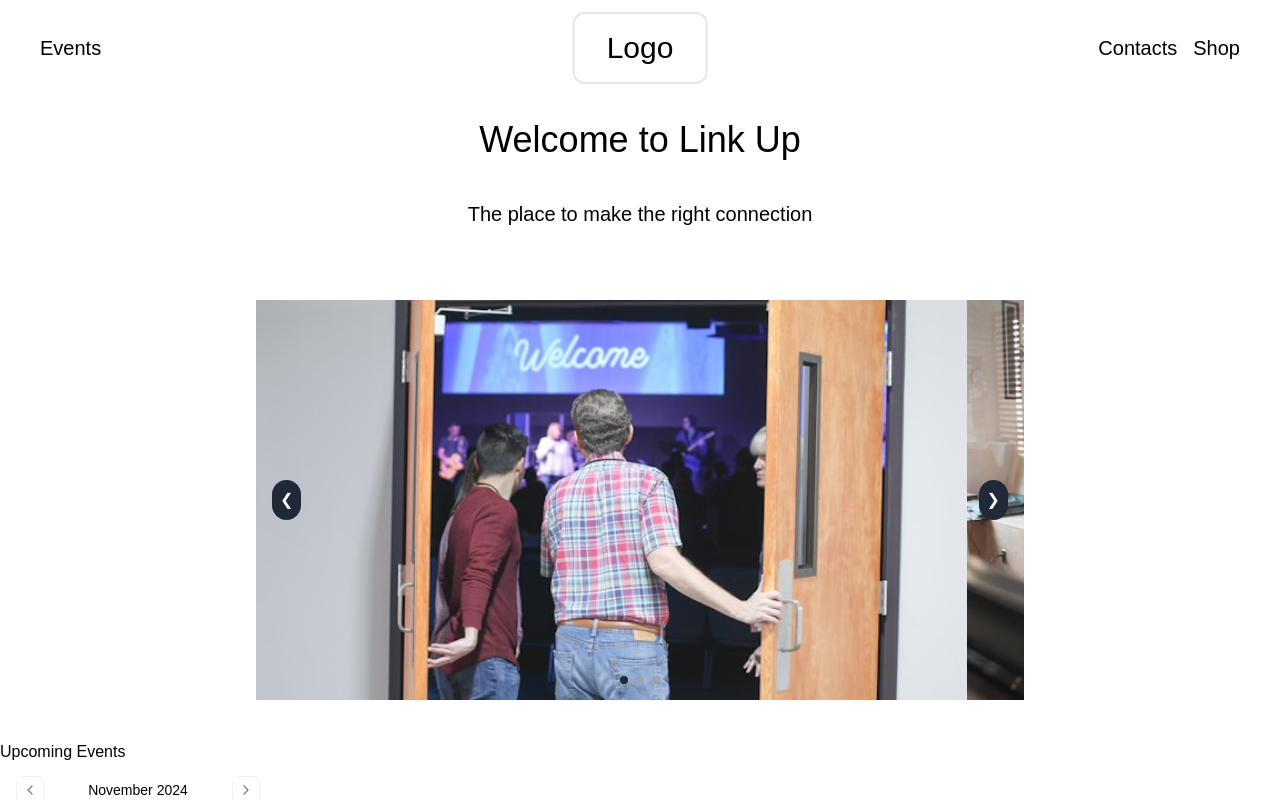
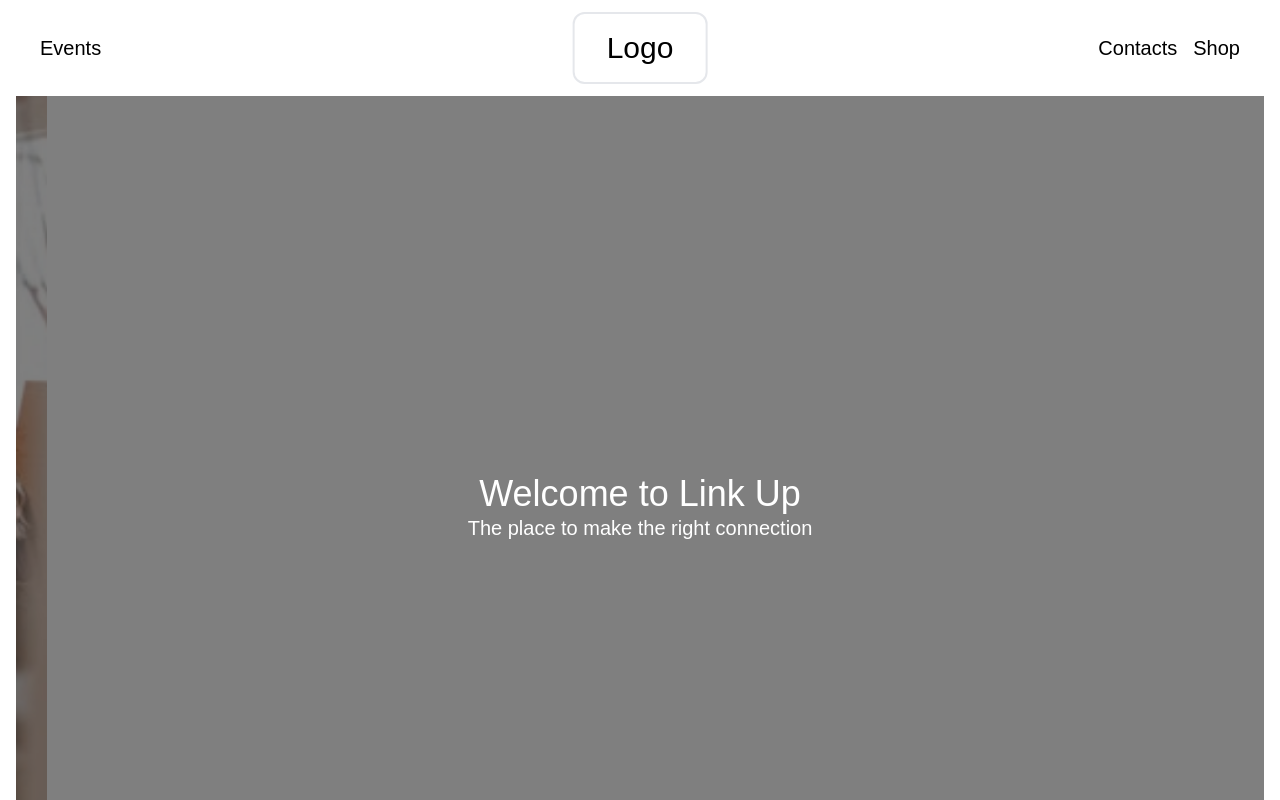
Before and after one commit to JosueSalazaku/linkup, a Next.js app: page / in a window 1280 px wide. Shown: the top 800 px of the page. Built offline with nearby package versions, Linux system fonts and the light colour scheme.

Commit message:
Refactor homepage layout, enhance slideshow functionality with automatic transitions, and update footer styling

```diff
--- a/src/app/page.tsx
+++ b/src/app/page.tsx
@@ -8,13 +8,7 @@ export default function Home() {
   // Highlight the 13 of Dec in the calendar
   return (
     <main className="w-screen flex flex-col justify-center items-center gap-10 px-4">
-      <h1 className="text-3xl sm:text-4xl text-center mt-6">
-        Welcome to Link Up
-      </h1>
-      <h1 className="text-xl">The place to make the right connection</h1>
-      <section className="w-full flex flex-col justify-center items-center mt-8 gap-6">
-        <Slideshow images={images} />
-      </section>
+      <Slideshow images={images} />
       <section className="w-screen ">
         <h1>Upcoming Events</h1>
         <div className="flex gap-5 items-center">
--- a/src/components/Footer.tsx
+++ b/src/components/Footer.tsx
@@ -2,7 +2,7 @@ import React from 'react'
 
 function Footer() {
   return (
-    <div className='w-screen flex flex-row justify-center items-center px-1O py-5'>
+    <div className='w-screen h-14 bg-primaryDark border-t-2 border-accentOrange text-white flex flex-row justify-center items-center px-1O py-5'>
         <p>&copy; 2024 Link Up | All rights reserved.</p>
     </div>
   )
--- a/src/components/PictureSlide.tsx
+++ b/src/components/PictureSlide.tsx
@@ -1,6 +1,6 @@
 "use client";
 import Image from "next/image";
-import { useState } from "react";
+import { useState, useEffect } from "react";
 
 interface SlideshowProps {
   images: string[];
@@ -9,20 +9,20 @@ interface SlideshowProps {
 const Slideshow = ({ images }: SlideshowProps) => {
   const [currentIndex, setCurrentIndex] = useState(0);
 
-  const nextSlide = () => {
-    setCurrentIndex((prevIndex) => (prevIndex + 1) % images.length);
-  };
+  // Automatically transition slides
+  useEffect(() => {
+    const interval = setInterval(() => {
+      setCurrentIndex((prevIndex) => (prevIndex + 1) % images.length);
+    }, 5000); // 5 seconds per slide
 
-  const prevSlide = () => {
-    setCurrentIndex(
-      (prevIndex) => (prevIndex - 1 + images.length) % images.length
-    );
-  };
+    return () => clearInterval(interval); // Cleanup interval on component unmount
+  }, [images.length]);
 
   return (
-    <div className="relative w-full max-w-3xl overflow-hidden">
+    <div className="relative w-full h-screen overflow-hidden">
+      {/* Background Slideshow */}
       <div
-        className="w-full h-[400px] flex transition-transform duration-500"
+        className="absolute top-0 left-0 w-full h-full flex transition-transform duration-1000"
         style={{ transform: `translateX(-${currentIndex * 100}%)` }}
       >
         {images.map((img, index) => (
@@ -30,38 +30,21 @@ const Slideshow = ({ images }: SlideshowProps) => {
             key={index}
             src={img}
             alt={`Slide ${index + 1}`}
-            width={1400}
-            height={800}
-            className="w-full h-full object-cover"
+            fill
+            className="object-cover"
+            priority
           />
         ))}
       </div>
 
-      {/* Navigation Buttons */}
-      <button
-        onClick={prevSlide}
-        className="absolute left-4 top-1/2 transform -translate-y-1/2 bg-gray-800 text-white rounded-full p-2"
-      >
-        ❮
-      </button>
-      <button
-        onClick={nextSlide}
-        className="absolute right-4 top-1/2 transform -translate-y-1/2 bg-gray-800 text-white rounded-full p-2"
-      >
-        ❯
-      </button>
-
-      {/* Indicator Dots */}
-      <div className="flex gap-2 absolute bottom-4 left-1/2 transform -translate-x-1/2">
-        {images.map((_, index) => (
-          <div
-            key={index}
-            onClick={() => setCurrentIndex(index)}
-            className={`h-2 w-2 rounded-full cursor-pointer ${
-              currentIndex === index ? "bg-gray-800" : "bg-gray-400"
-            }`}
-          ></div>
-        ))}
+      {/* Overlay Content */}
+      <div className="absolute top-0 left-0 w-full h-full bg-black/50 z-10 flex items-center justify-center text-white">
+        <div className="text-center">
+          <h1 className="text-3xl sm:text-4xl text-center mt-6">
+            Welcome to Link Up
+          </h1>
+          <h1 className="text-xl">The place to make the right connection</h1>
+        </div>
       </div>
     </div>
   );
```
